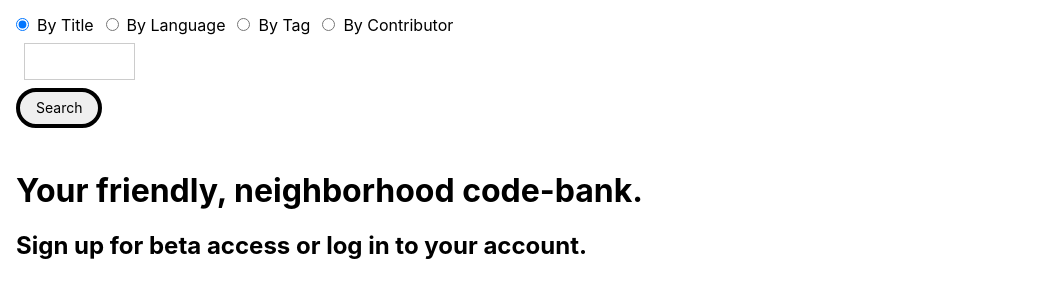
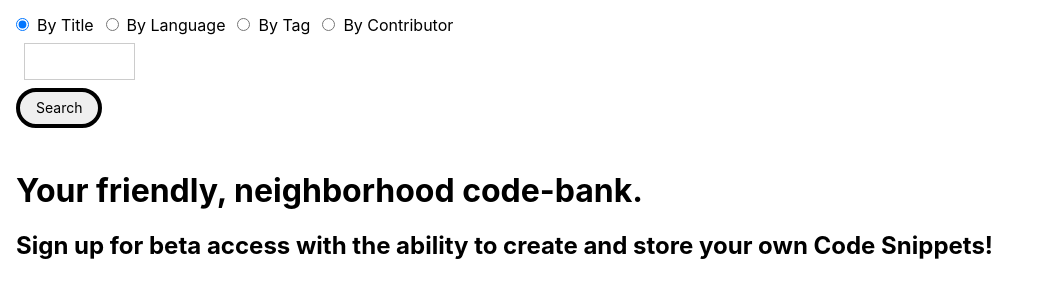
Before and after one commit to Momentum-Team-10/django-duplex-team-hufflepuff, a Django app: page / in a window 1280 px wide. Shown: the part 88-388 px from the top of the page, without its empty margins (0-1038 px from the left). Run offline with Django 3.2, Linux system fonts and the light colour scheme; data that the repository does not hold is empty; some libraries are stand-ins or nearby versions.

Commit message:
working clone function

```diff
--- a/hufflepuff/code_snips/views.py
+++ b/hufflepuff/code_snips/views.py
@@ -4,6 +4,7 @@ from django.shortcuts import render, get_object_or_404, redirect
 from django.contrib.auth.decorators import login_required
 from .models import Snippet, Comment
 from .forms import SnippetForm, CommentForm
+import datetime
 # Create your views here.
 
 def home_page(request):
@@ -112,3 +113,14 @@ def favorite_snippet(request, pk):
     return JsonResponse({"favorited": favorited })
 
   return redirect("code_view", pk=pk)
+
+@login_required
+def clone_snippet(request, pk):
+  user = request.user
+  snippet = get_object_or_404(Snippet, pk=pk)
+  snippet.created_by = user
+  # snippet.created_at = datetime.now()
+  snippet.pk = None
+  snippet.save()
+  new_pk = snippet.pk
+  return redirect('code_view', pk=new_pk)
--- a/hufflepuff/hufflepuff/urls.py
+++ b/hufflepuff/hufflepuff/urls.py
@@ -36,6 +36,7 @@ urlpatterns = [
     path('tag_search/', views.search_by_tag, name='search_by_tag'),
     path('user_search/', views.search_by_user, name='search_by_user'),
     path("code_view/<int:pk>/favorite/", views.favorite_snippet, name="favorite_snippet"),
+    path("code_view/<int:pk>/clone/", views.clone_snippet, name="clone_snippet"),
 ]
 
 if settings.DEBUG:
--- a/hufflepuff/templates/code_snips/code_view.html
+++ b/hufflepuff/templates/code_snips/code_view.html
@@ -14,7 +14,7 @@
 <div>
   <a class="f6 link dim br3 ba bw2 ph3 pv2 mb2 dib blue sans-serif" href={% url 'home_page' %}>Back to all snippets</a>
   <a class="copy f6 link dim br3 ba bw2 ph3 pv2 mb2 dib hot-pink sans-serif">Copy</a>
-  <a class="f6 link dim br3 ba bw2 ph3 pv2 mb2 dib green sans-serif" href="#">Clone</a>
+  <a class="f6 link dim br3 ba bw2 ph3 pv2 mb2 dib green sans-serif" href="{% url 'clone_snippet' pk=snippet.pk %}">Clone</a>
   <a href={% url "favorite_snippet" pk=snippet.pk %} class="fav-link" data-favorited={{favorited}}>
     <i class="{% if favorited %} fas {% else %} far {% endif %} fa-star gold f3"></i>
   </a>
--- a/hufflepuff/templates/code_snips/home.html
+++ b/hufflepuff/templates/code_snips/home.html
@@ -14,7 +14,7 @@
     Your friendly, neighborhood code-bank.
   </h1>
   <h2 class="sans-serif">
-    Sign up for beta access or log in to your account.
+    Sign up for beta access with the ability to create and store your own Code Snippets!
   </h2>
 </article>
 {% endif %}
```
